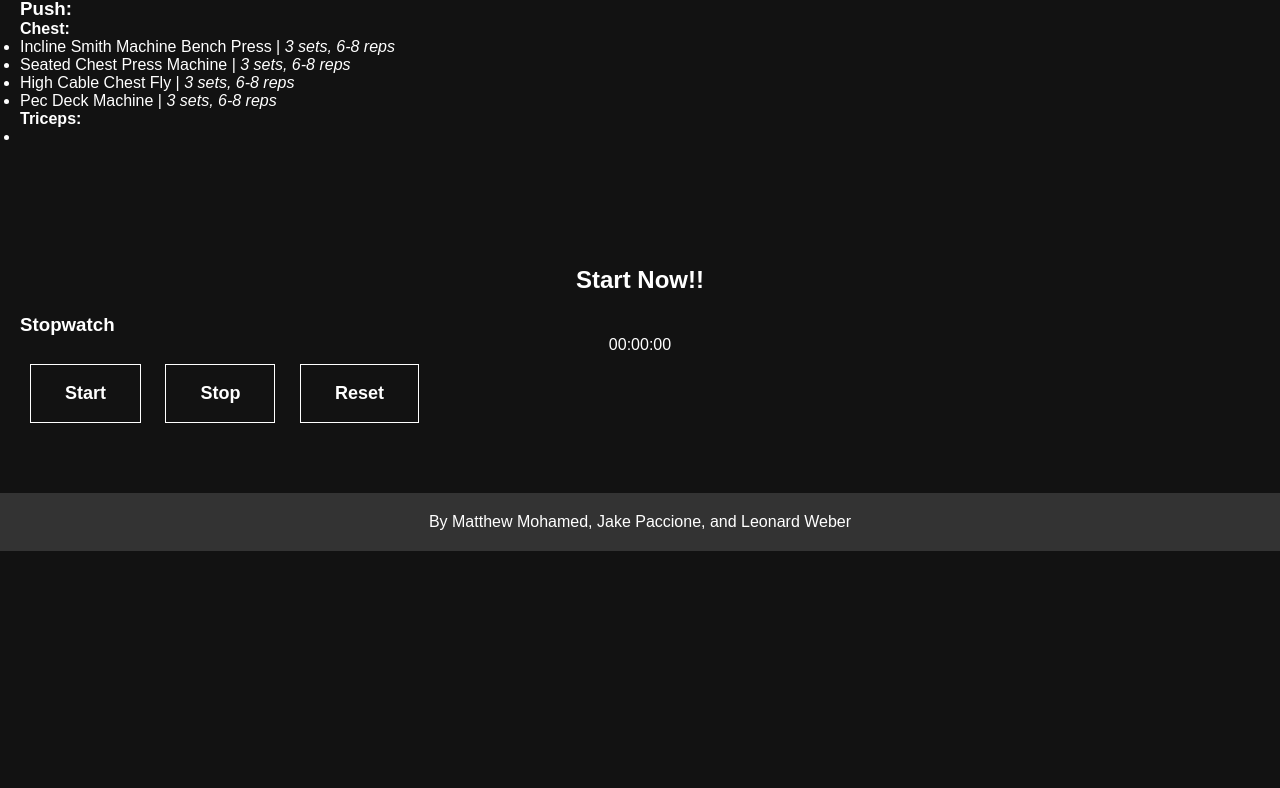
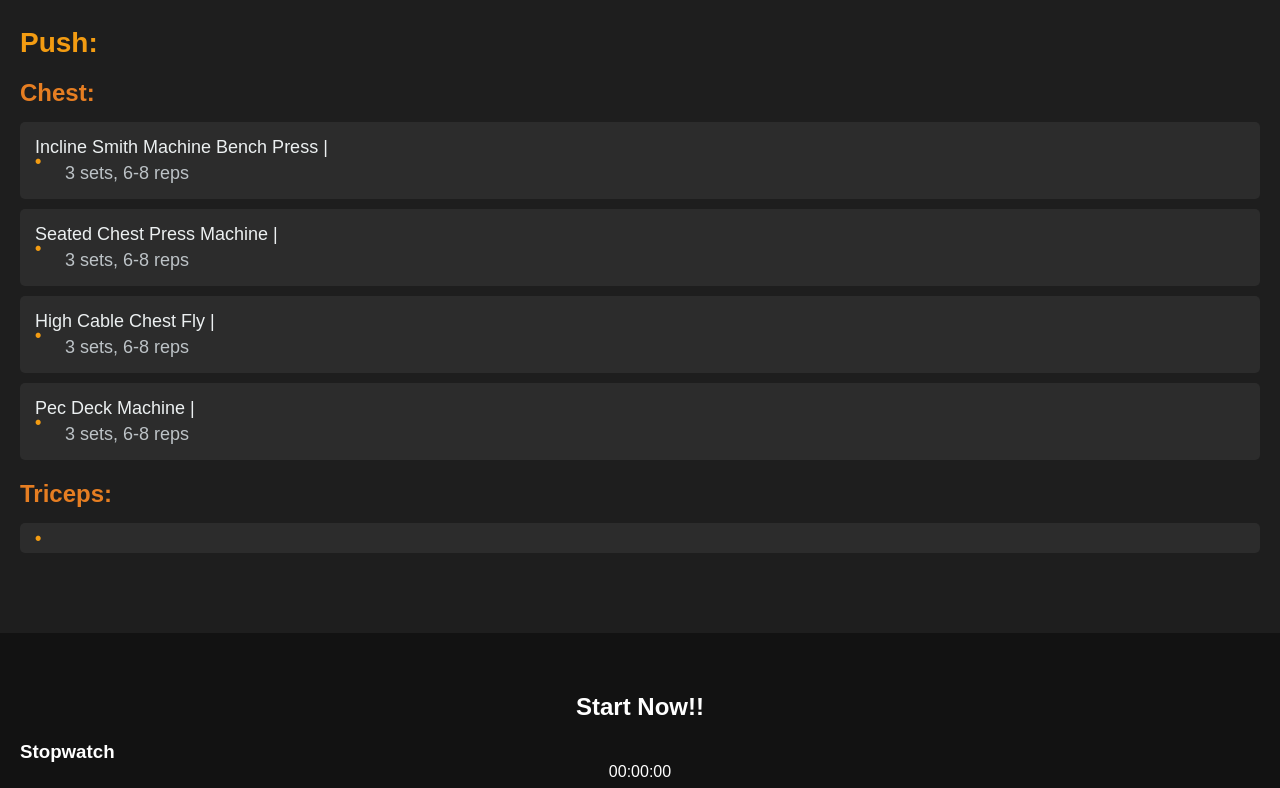
Before and after one commit to JPac2216/JACKED, a plain HTML site: page index.html in a window 1280 px wide. Shown: the part 296-1084 px from the top of the page. Before the commit the page ends 847 px from the top, so only its background shows below. Drawn offline with Linux system fonts and the light colour scheme.

Commit message:
Workout CSS

```diff
--- a/styles.css
+++ b/styles.css
@@ -29,7 +29,9 @@ img {
     height: auto;
 }
 
-input:focus, textarea:focus, select:focus {
+input:focus,
+textarea:focus,
+select:focus {
     outline: none;
 }
 
@@ -74,6 +76,99 @@ section p {
     text-align: center;
     max-width: 800px;
     margin: 0 auto;
+}
+
+/* Workouts Section Styles */
+#workouts {
+    padding: 60px 20px;
+    background-color: #1e1e1e;
+}
+
+#workouts h2 {
+    text-align: center;
+    margin-bottom: 40px;
+    font-size: 32px;
+    font-weight: bold;
+}
+
+#workouts h3 {
+    font-size: 28px;
+    color: #f39c12;
+    margin-top: 30px;
+    margin-bottom: 20px;
+}
+
+#workouts h4 {
+    font-size: 24px;
+    color: #e67e22;
+    margin-top: 20px;
+    margin-bottom: 15px;
+}
+
+.push-title {
+    color: #f39c12;
+}
+
+.chest-title {
+    color: #e74c3c;
+}
+
+.triceps-title {
+    color: #9b59b6;
+}
+
+#workouts ul {
+    list-style: none;
+    padding-left: 0;
+    margin-bottom: 20px;
+}
+
+#workouts ul li {
+    background-color: #2c2c2c;
+    padding: 15px;
+    margin-bottom: 10px;
+    border-radius: 5px;
+    font-size: 18px;
+    color: #ecf0f1;
+    position: relative;
+}
+
+#workouts ul li::before {
+    content: "\2022";
+    color: #f39c12;
+    font-weight: bold;
+    position: absolute;
+    left: 15px;
+    top: 50%;
+    transform: translateY(-50%);
+}
+
+#workouts ul li span.exercise-name {
+    margin-left: 30px;
+    display: block;
+}
+
+#workouts ul li em {
+    color: #bdc3c7;
+    font-style: normal;
+    margin-left: 30px;
+    display: block;
+    margin-top: 5px;
+}
+
+/* Responsive Adjustments */
+@media (max-width: 768px) {
+    #workouts h2 {
+        font-size: 28px;
+    }
+
+    #workouts h3 {
+        font-size: 24px;
+    }
+
+    #workouts h4 {
+        font-size: 20px;
+    }
 }
 
 /* Start Section (Stopwatch) */
@@ -131,7 +226,6 @@ section p {
     width: 100%;
 }
 
-
 /* Footer Styles */
 footer {
     background-color: #333;
@@ -141,7 +235,7 @@ footer {
 }
 
 /* Optional Media Query for Larger Screens */
-@media (min-width:1700px) {
+@media (min-width: 1700px) {
     main .container {
         max-width: 100%;
         padding: 0 150px;
```
